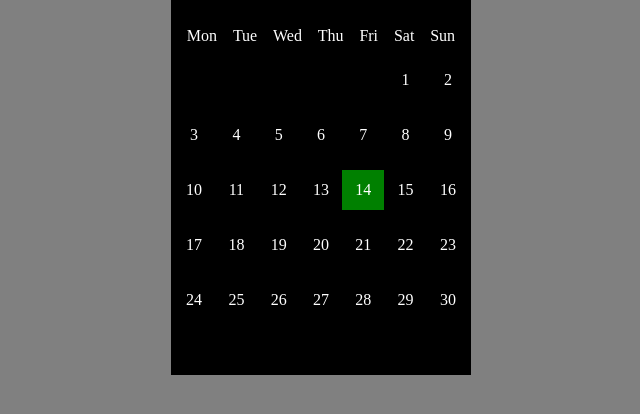
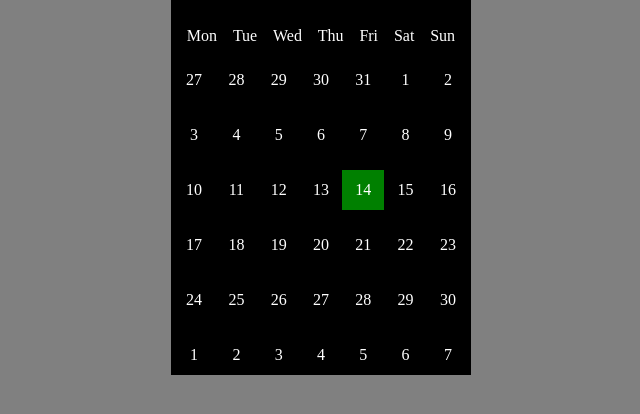
Before and after one commit to supriyakavathekar/Calendar-2023, a plain HTML site: page index.html in a window 1280 px wide. Shown: the part 270-684 px from the top of the page, without its empty margins (319-959 px from the left). Drawn offline with Linux system fonts and the light colour scheme.

Commit message:
add number to empty box

```diff
--- a/index.html
+++ b/index.html
@@ -30,11 +30,11 @@
         </div>
 
         <div class="days">
-          <div class="empty"></div>
-          <div class="empty"></div>
-          <div class="empty"></div>
-          <div class="empty"></div>
-          <div class="empty"></div>
+          <div class="empty">27</div>
+          <div class="empty">28</div>
+          <div class="empty">29</div>
+          <div class="empty">30</div>
+          <div class="empty">31</div>
           <div>1</div>
           <div>2</div>
           <div>3</div>
@@ -65,12 +65,13 @@
           <div>28</div>
           <div>29</div>
           <div>30</div>
-          <div class="empty"></div>
-          <div class="empty"></div>
-          <div class="empty"></div>
-          <div class="empty"></div>
-          <div class="empty"></div>
-          <div class="empty"></div>
+          <div class="empty">1</div>
+          <div class="empty">2</div>
+          <div class="empty">3</div>
+          <div class="empty">4</div>
+          <div class="empty">5</div>
+          <div class="empty">6</div>
+          <div class="empty">7</div>
         </div>
       </div>
     </div>
```
